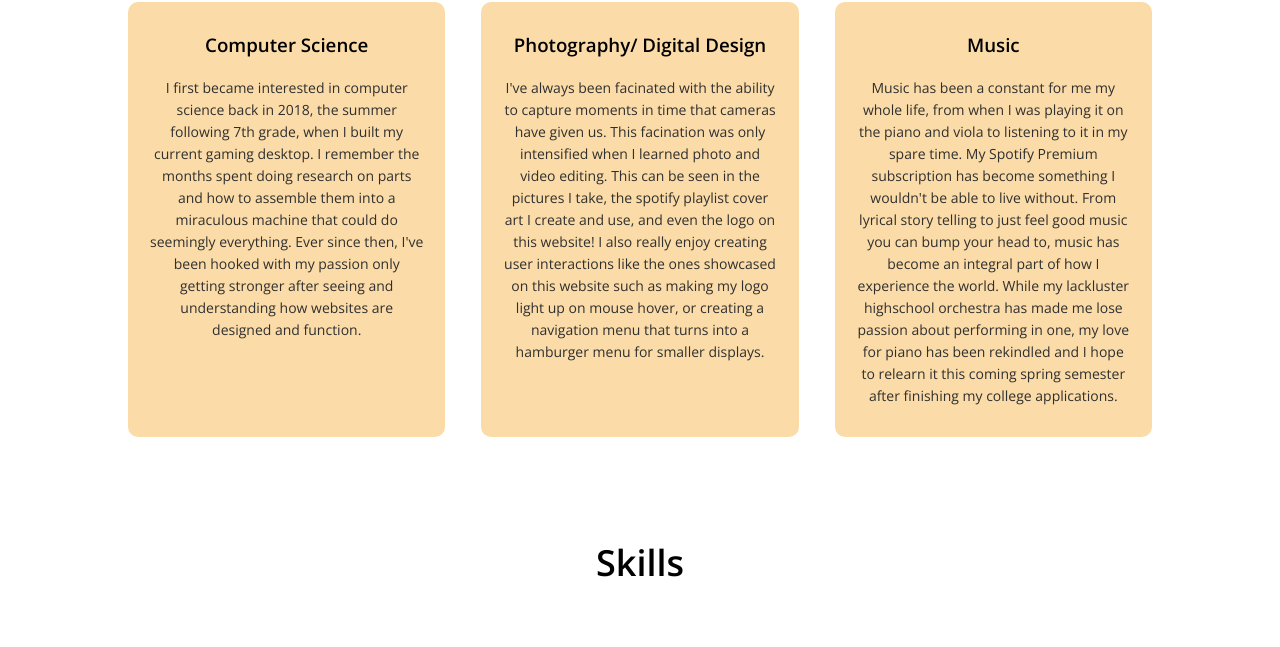
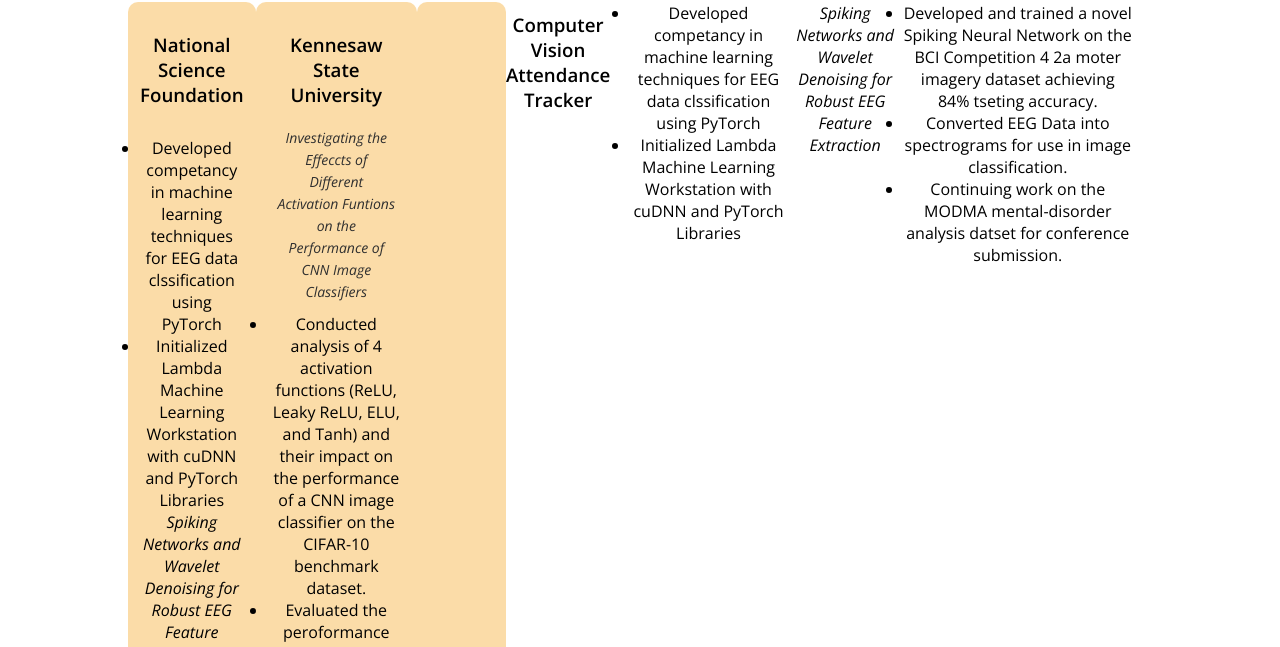
Before and after one commit to StreetLamp05/StreetLamp05.github.io, a plain HTML site: page about.html in a window 1280 px wide. Shown: the part 738-1385 px from the top of the page. Drawn offline with nearby package versions, Linux system fonts and the light colour scheme.

Commit message:
"Editing About page text."

```diff
--- a/about.html
+++ b/about.html
@@ -42,40 +42,58 @@
    <h1>About Me</h1>
    <p>Hello World! My name is David Kan. I am a Computer Science Major at the University of Georgia with a
       Minor in
-      Business.</p>
+      Business and a Fintech certificate.</p>
 
-   <h1><br> My Interests</h1>
+   <h1><br>Experience</h1>
    <div class="row">
       <div class="details-col">
-         <h3>Computer Science</h3>
+         <h3>National Science Foundation </h3>
          <p>
-            I first became interested in computer science back in 2018, the summer following 7th grade, when I built my
-            current gaming desktop. I remember the months spent doing research on parts and how to assemble them into a
-            miraculous machine that could do seemingly everything. Ever since then, I've been hooked with my passion
-            only getting stronger after seeing and understanding how websites are designed and function.
+         <ul>
+            <li>Developed competancy in machine learning techniques for EEG data clssification using PyTorch</li>
+            <li>Initialized Lambda Machine Learning Workstation with cuDNN and PyTorch Libraries</li>
+         </ul>
+         <i>Spiking Networks and Wavelet Denoising for Robust EEG Feature Extraction</i>
+         <ul>
+            <li>Developed and trained a novel Spiking Neural Network on the BCI Competition 4 2a moter imagery dataset
+               achieving 84% tseting accuracy.</li>
+            <li>Converted EEG Data into spectrograms for use in image classification.</li>
+            <li>Continuing work on the MODMA mental-disorder analysis datset for conference submission.</li>
+         </ul>
          </p>
       </div>
       <div class="details-col">
-         <h3>Photography/ Digital Design</h3>
+         <h3>Kennesaw State University</h3>
          <p>
-            I've always been facinated with the ability to capture moments in time that cameras have given us. This
-            facination was only intensified when I learned photo and video editing. This can be seen in the pictures I
-            take, the spotify playlist cover art I create and use, and even the logo on this website! I also really
-            enjoy creating user interactions like the ones showcased on this website such as making my logo light up on
-            mouse hover, or creating a navigation menu that turns into a hamburger menu for smaller displays.
+            <i>Investigating the Effeccts of Different Activation Funtions on the Performance of CNN Image
+               Classifiers</i>
+         <ul>
+            <li>Conducted analysis of 4 activation functions (ReLU, Leaky ReLU, ELU, and Tanh) and their impact on the
+               performance of a CNN image classifier on the CIFAR-10 benchmark dataset.</li>
+            <li>Evaluated the peroformance using accuracy, loss, and F-1 scoreperformance metrics finding the ELU
+               function having the best performance with 90% training accuracy with the VGG-9 model architecture.</li>
+            <li>Gained experience of machine learning techniques for image classification probelms using Tensorflow.
+            </li>
+            <li>Addressed a relative gap in research surrounding activation functions.</li>
+         </ul>
          </p>
       </div>
-      <div class="details-col">
-         <h3>Music</h3>
-         <p>
-            Music has been a constant for me my whole life, from when I was playing it on the piano and viola to
-            listening to it in my spare time. My Spotify Premium subscription has become something I wouldn't be able to
-            live without. From lyrical story telling to just feel good music you can bump your head to, music has become
-            an integral part of how I experience the world. While my lackluster highschool orchestra has made me lose
-            passion about performing in one, my love for piano has been rekindled and I hope to relearn it this coming
-            spring semester after finishing my college applications.
-         </p>
-      </div>
+      <div class="details-col"></div>
+      <h3>Computer Vision Attendance Tracker</h3>
+      <p>
+      <ul>
+         <li>Developed competancy in machine learning techniques for EEG data clssification using PyTorch</li>
+         <li>Initialized Lambda Machine Learning Workstation with cuDNN and PyTorch Libraries</li>
+      </ul>
+      <i>Spiking Networks and Wavelet Denoising for Robust EEG Feature Extraction</i>
+      <ul>
+         <li>Developed and trained a novel Spiking Neural Network on the BCI Competition 4 2a moter imagery dataset
+            achieving 84% tseting accuracy.</li>
+         <li>Converted EEG Data into spectrograms for use in image classification.</li>
+         <li>Continuing work on the MODMA mental-disorder analysis datset for conference submission.</li>
+      </ul>
+      </p>
+   </div>
    </div>
 </section>
 
```
